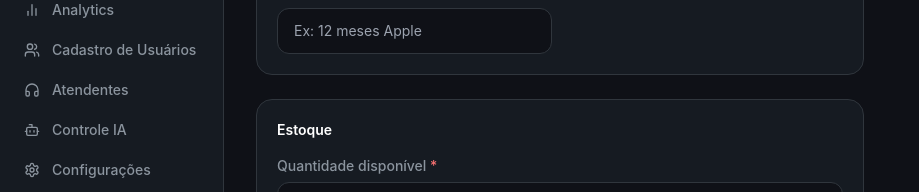
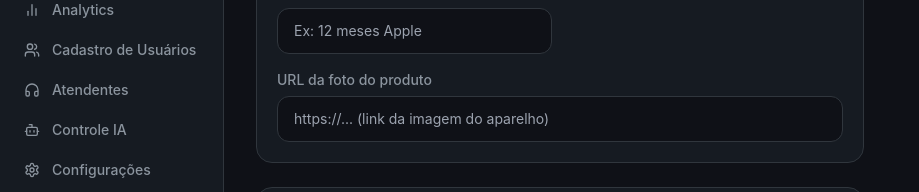
Before and after one commit to rbruno2660-eng/agent-one-mobile, a Next.js app in the folder frontend/: page /catalog/new in a window 1280 px wide. Shown: the part 379-571 px from the top of the page, without its empty margins (0-919 px from the left). Built offline with nearby package versions, Linux system fonts and the light colour scheme; no server answers.

Commit message:
Update new.js

```diff
--- a/frontend/src/pages/catalog/new.js
+++ b/frontend/src/pages/catalog/new.js
@@ -61,6 +61,7 @@ export default function NewProductPage() {
     condition: 'new',
     battery_health: '',
     warranty: '',
+    image_url: '',
     quantity: 0,
     table_price: '',
     current_price: '',
@@ -96,6 +97,7 @@ export default function NewProductPage() {
     try {
       const payload = {
         ...form,
+        image_url: form.image_url || undefined,
         quantity: parseInt(form.quantity) || 0,
         table_price: parseFloat(form.table_price) || parseFloat(form.current_price),
         current_price: parseFloat(form.current_price),
@@ -174,6 +176,28 @@ export default function NewProductPage() {
             <Field label="Garantia">
               <Input value={form.warranty} onChange={e => set('warranty', e.target.value)} placeholder="Ex: 12 meses Apple" />
             </Field>
+          </div>
+          <div className="mt-4">
+            <Field label="URL da foto do produto">
+              <Input
+                type="url"
+                value={form.image_url}
+                onChange={e => set('image_url', e.target.value)}
+                placeholder="https://... (link da imagem do aparelho)"
+              />
+            </Field>
+            {form.image_url && (
+              <div className="mt-3 flex items-center gap-3">
+                <img
+                  src={form.image_url}
+                  alt="Preview"
+                  className="w-16 h-16 object-contain rounded-xl border"
+                  style={{ borderColor: 'var(--border)', background: 'var(--bg)' }}
+                  onError={e => { e.target.style.display = 'none'; }}
+                />
+                <span className="text-xs" style={{ color: 'var(--muted)' }}>Preview da imagem</span>
+              </div>
+            )}
           </div>
         </Section>
 
```
